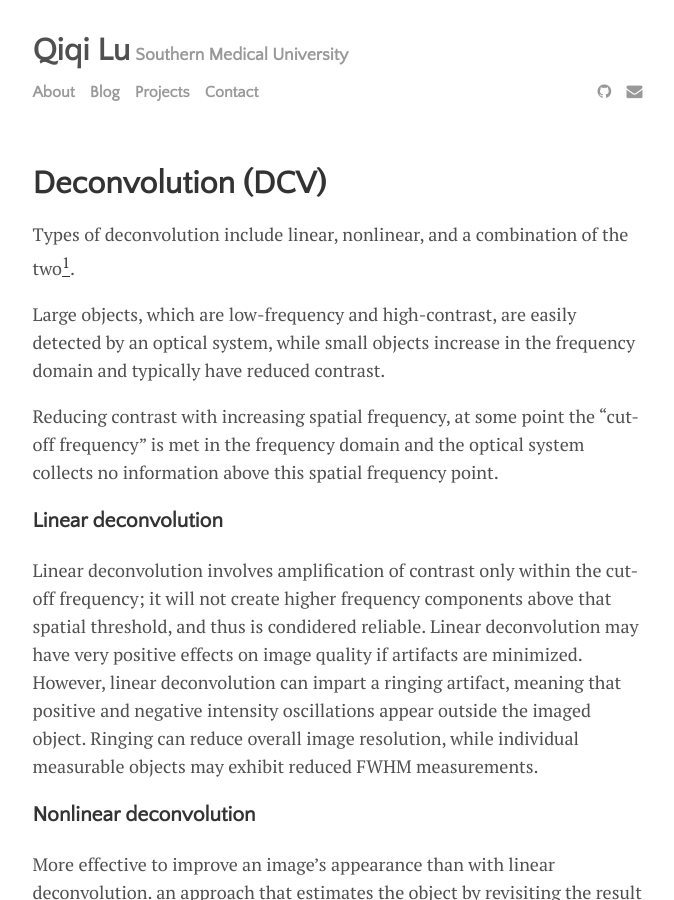
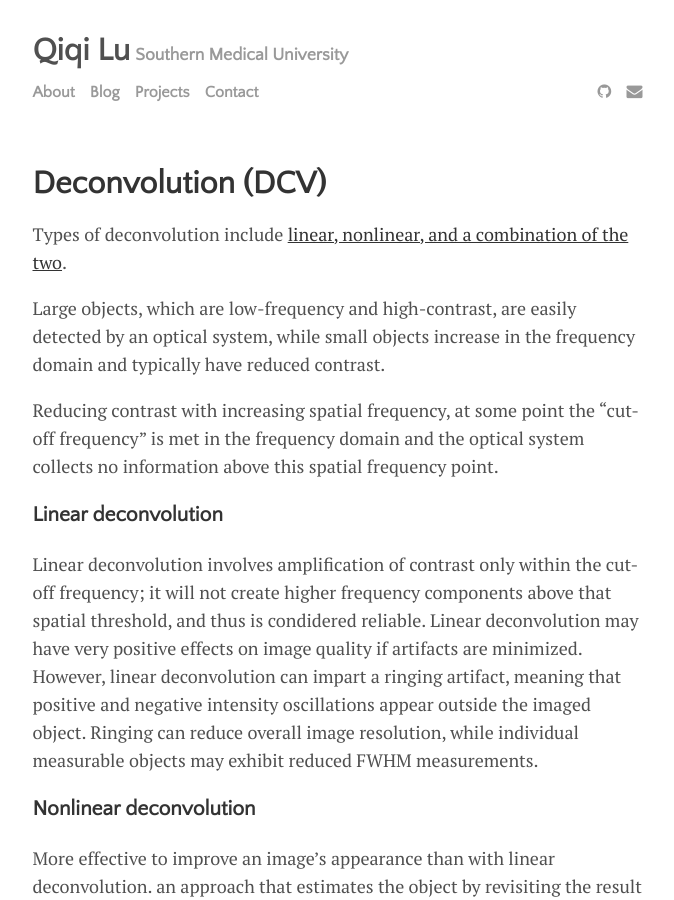
Before and after one commit to Recklexx/Recklexx.github.io, a Jekyll site: the page built from _posts/blogs/2024-07-08-dcv.md, in a window 1280 px wide and 900 px high. Shown: the whole window, without its empty margins (300-974 px from the left). Built offline with Jekyll 4.4.1, drawn with Linux system fonts in a browser that asks for light colours.

Commit message:
Update 2024-07-08-dcv.md

```diff
--- a/_posts/blogs/2024-07-08-dcv.md
+++ b/_posts/blogs/2024-07-08-dcv.md
@@ -6,7 +6,7 @@ category: blog
 date: 2024-07-08
 ---
 
-Types of deconvolution include linear, nonlinear, and a combination of the two[<sup>1</sup>](https://www.laserfocusworld.com/optics/article/16556298/microscopy-image-processing-a-deconvolution-revolution-for-confocal-image-enhancement).
+Types of deconvolution include [linear, nonlinear, and a combination of the two](https://www.laserfocusworld.com/optics/article/16556298/microscopy-image-processing-a-deconvolution-revolution-for-confocal-image-enhancement).
 
 Large objects, which are low-frequency and high-contrast, are easily detected by an optical system, while small objects increase in the frequency domain and typically have reduced contrast.
 
```
